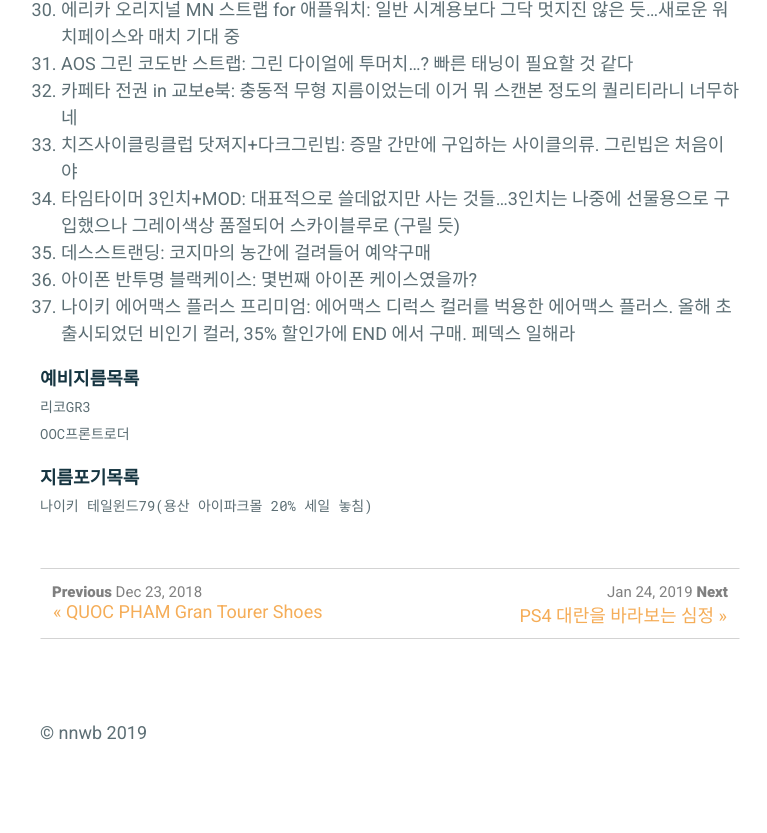
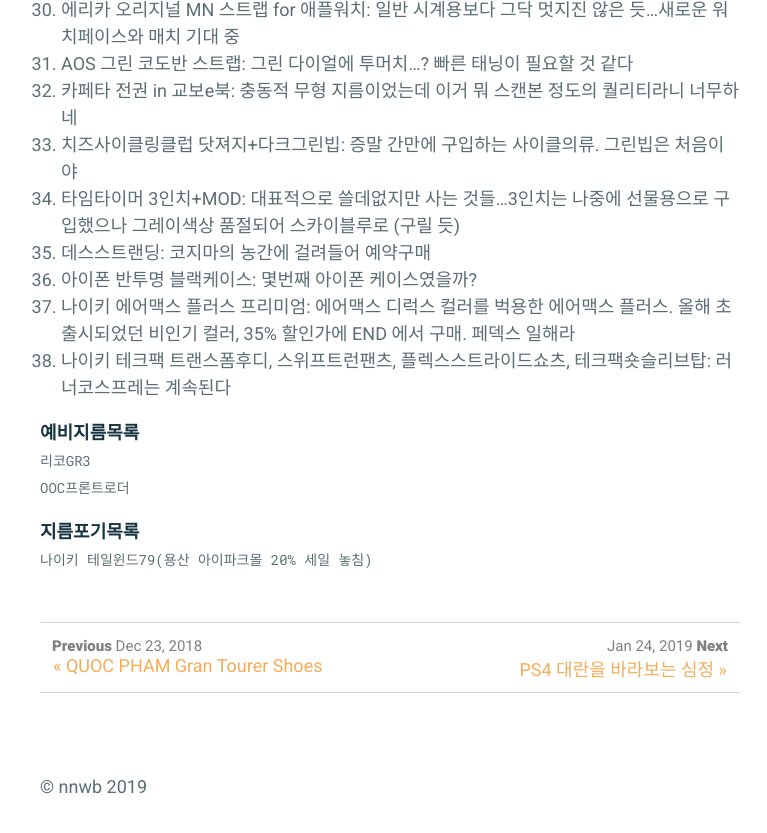
Before and after one commit to nnwb/nnwb.github.io, a Jekyll site: the page built from _posts/2019-01-01-2019buy.md, in a window 1280 px wide and 900 px high, scrolled down 1342 px. Shown: the top 833 px of the window, without its empty margins (250-1017 px from the left). Built offline with Jekyll 4.4.1, drawn with Linux system fonts in a browser that asks for light colours; comment, search, counter and statistics services are not loaded.

Commit message:
Update 2019-01-01-2019buy.md

```diff
--- a/_posts/2019-01-01-2019buy.md
+++ b/_posts/2019-01-01-2019buy.md
@@ -48,6 +48,7 @@ comments: true
 35. 데스스트랜딩: 코지마의 농간에 걸려들어 예약구매
 36. 아이폰 반투명 블랙케이스: 몇번째 아이폰 케이스였을까?
 37. 나이키 에어맥스 플러스 프리미엄: 에어맥스 디럭스 컬러를 벅용한 에어맥스 플러스. 올해 초 출시되었던 비인기 컬러, 35% 할인가에 END 에서 구매. 페덱스 일해라
+38. 나이키 테크팩 트랜스폼후디, 스위프트런팬츠, 플렉스스트라이드쇼츠, 테크팩숏슬리브탑: 러너코스프레는 계속된다
 
 **예비지름목록**
 `리코GR3`
```
